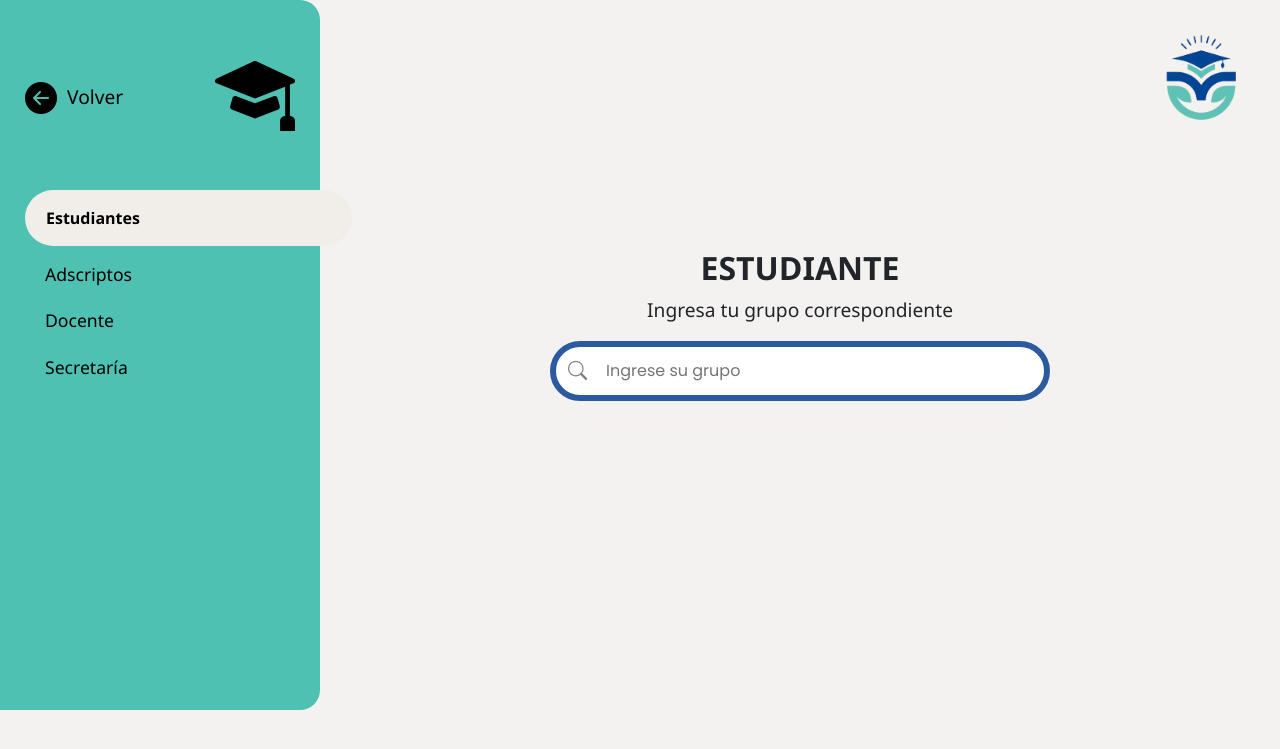
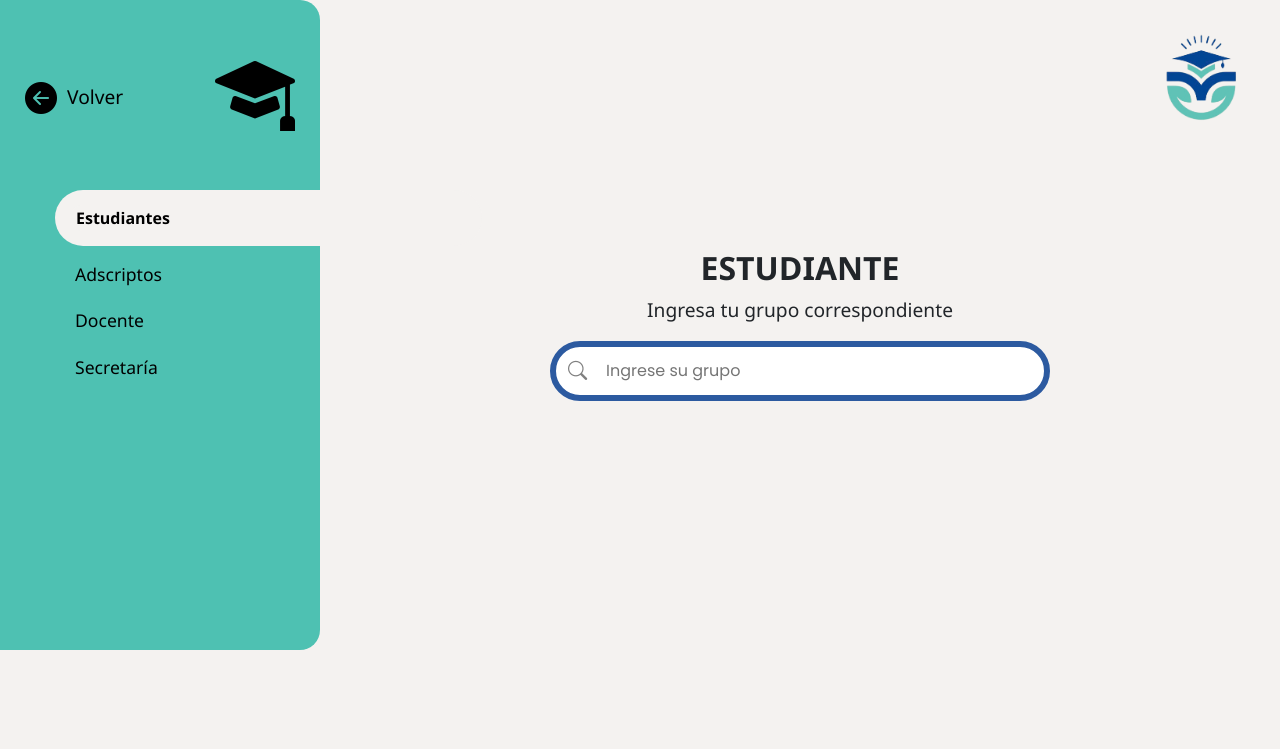
Before and after one commit to monzerratjh/C-C2025, a PHP site: page /estudiantes.html in a window 1280 px wide. Shown: the top 749 px of the page. Run offline with PHP 8.4, Linux system fonts and the light colour scheme.

Commit message:
21/07
Se cambiaron los colores en el css y se elimino un css inecesario

```diff
--- a/style.css
+++ b/style.css
@@ -131,7 +131,7 @@ a {
 
     .barra-lateral {
       background-color: #4ec1b2;
-      height: 710px;
+      height: auto;
       border-top-right-radius: 20px;
       border-bottom-right-radius: 20px;
       padding: 30px 25px;
@@ -176,6 +176,7 @@ a {
     .nav-opciones{
       font-size: 1.1rem;
       margin-bottom: 20px;
+      margin-left: 30px;
       color: black;
       border: none;
       background-color: transparent;
@@ -186,12 +187,13 @@ a {
 
     .seleccionado{
       border-style: solid;
-      border-color: #f1eeea;
-      border-width: 15px 300px 15px 15px;
+      border-color: #f4f2f0;
+      border-width: 15px 400px 15px 15px;
       border-radius: 40px 40px 40px 40px;
-      background-color: #f1eeea;
+      background-color: #f4f2f0;
       color: black;
       margin-bottom: 15px;
+      margin-left: 30px;
     }
 
     .logo {
```
Also changed, not shown: style_login.css (deleted, +0 -30 lines).
